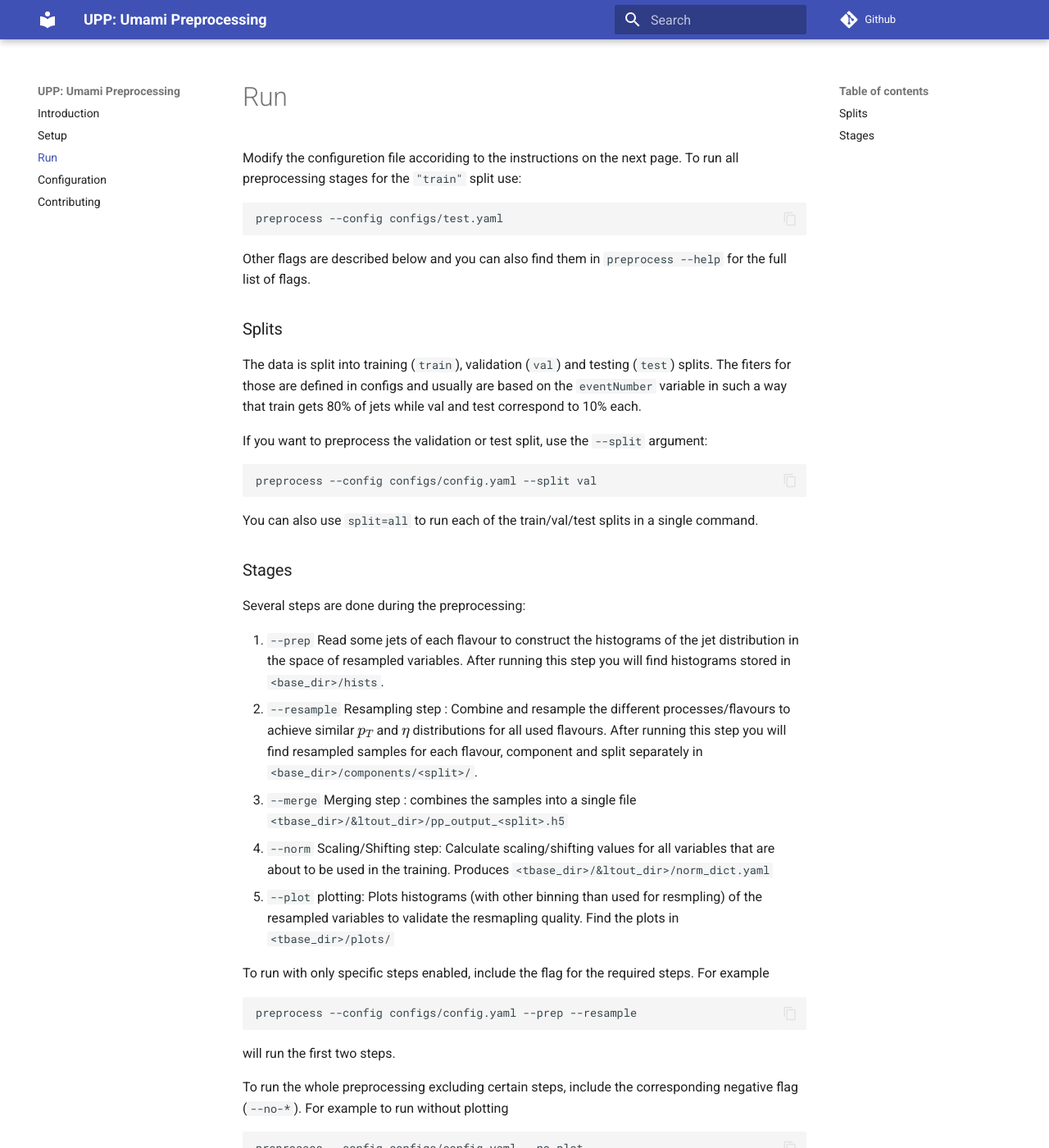
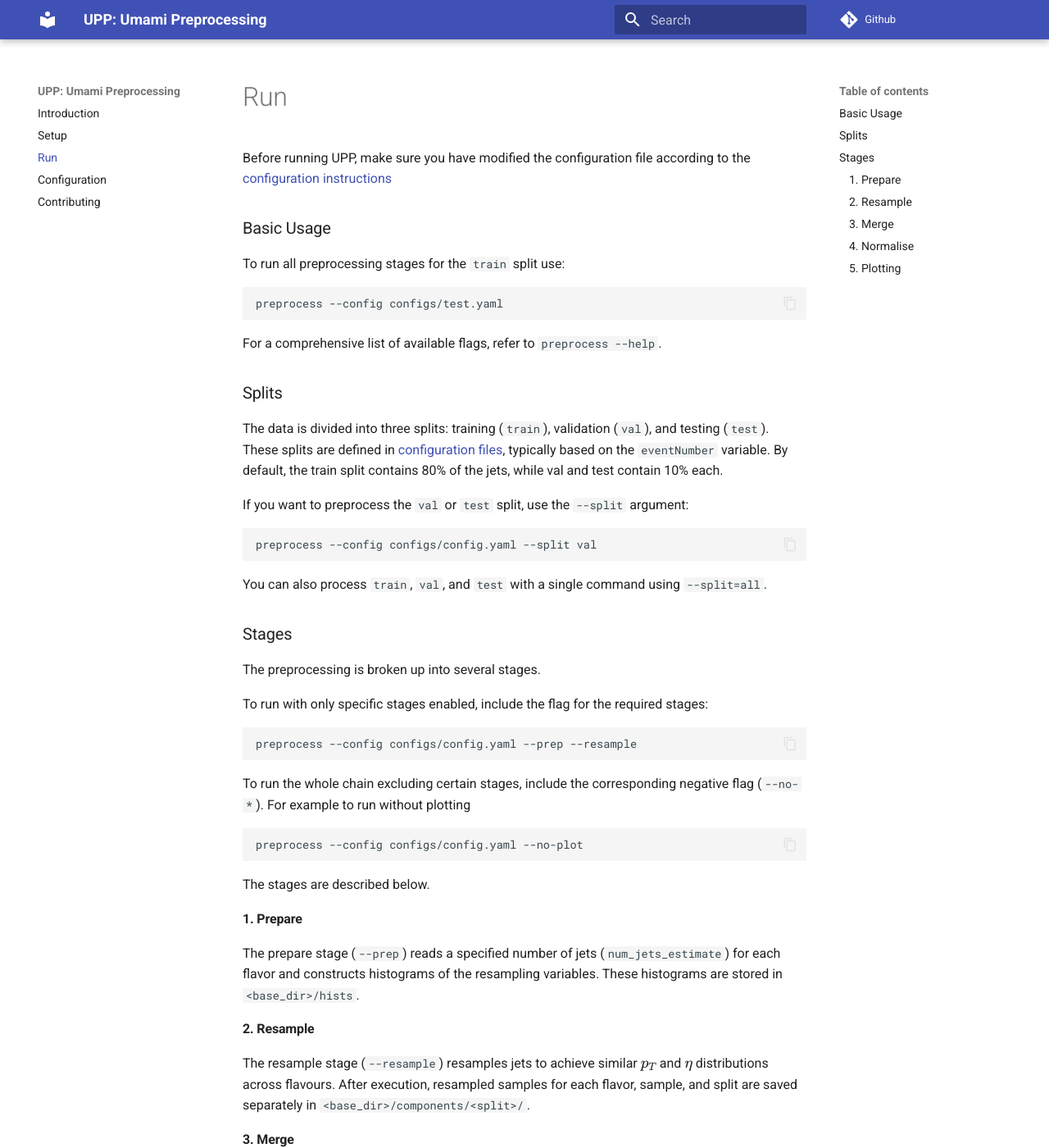
Before and after one commit to umami-hep/umami-preprocessing, an MkDocs documentation site: the page built from docs/run.md, in a window 1280 px wide and 1400 px high. Shown: the whole window at 82% size. Built offline with MkDocs 1.6.1 and Material for MkDocs 9.7.7, drawn with Linux system fonts in a browser that asks for light colours; formulas are drawn with MathJax 3; comment, search, counter and statistics services are not loaded; some of the changed text lies outside the part shown.

Commit message:
update docs

````diff
--- a/docs/run.md
+++ b/docs/run.md
@@ -1,48 +1,68 @@
 # Run
 
-Modify the configuretion file accoriding to the instructions on the next page.
-To run all preprocessing stages for the `"train"` split use:
+Before running UPP, make sure you have modified the configuration file according to the [configuration instructions](configuration.md)
+
+
+### Basic Usage
+
+To run all preprocessing stages for the `train` split use:
 
 ```bash
 preprocess --config configs/test.yaml
 ```
 
-Other flags are described below and you can also find them in `preprocess --help` for the full list of flags.
+For a comprehensive list of available flags, refer to `preprocess --help`.
 
 ### Splits
 
-The data is split into training (`train`), validation (`val`) and testing (`test`) splits. The fiters for those are defined in configs and usually are based on the `eventNumber` variable in such a way that train gets 80% of jets while val and test correspond to 10% each.
+The data is divided into three splits: training (`train`), validation (`val`), and testing (`test`).
+These splits are defined in [configuration files](configuration.md#global-cuts), typically based on the `eventNumber` variable.
+By default, the train split contains 80% of the jets, while val and test contain 10% each.
 
-If you want to preprocess the validation or test split, use the `--split` argument:
+If you want to preprocess the `val` or `test` split, use the `--split` argument:
 
 ```bash
 preprocess --config configs/config.yaml --split val
 ```
 
-You can also use `split=all` to run each of the train/val/test splits in a single command.
+You can also process `train`, `val`, and `test` with a single command using `--split=all`.
 
 ### Stages
 
-Several steps are done during the preprocessing:
+The preprocessing is broken up into several stages.
 
-1. `--prep` Read some jets of each flavour to construct the histograms of the jet distribution in the space of resampled variables. After running this step you will find histograms stored in `<base_dir>/hists`.
-2. `--resample` Resampling step : Combine and resample the different processes/flavours to achieve similar $p_T$ and $\eta$ distributions for all used flavours. After running this step you will find resampled samples for each flavour, component and split separately in `<base_dir>/components/<split>/`.
-4. `--merge` Merging step : combines the samples into a single file `<tbase_dir>/&ltout_dir>/pp_output_<split>.h5`
-3. `--norm` Scaling/Shifting step: Calculate scaling/shifting values for all variables that are about to be used in the training. Produces `<tbase_dir>/&ltout_dir>/norm_dict.yaml`
-4. `--plot` plotting: Plots histograms (with other binning than used for resmpling) of the resampled variables to validate the resmapling quality. Find the plots in `<tbase_dir>/plots/`
-
-To run with only specific steps enabled, include the flag for the required steps.
-For example
+To run with only specific stages enabled, include the flag for the required stages:
 
 ```bash
 preprocess --config configs/config.yaml --prep --resample
 ```
 
-will run the first two steps.
-
-To run the whole preprocessing excluding certain steps, include the corresponding negative flag (`--no-*`).
+To run the whole chain excluding certain stages, include the corresponding negative flag (`--no-*`).
 For example to run without plotting
 
 ```bash
 preprocess --config configs/config.yaml --no-plot
 ```
+
+The stages are described below.
+
+#### 1. Prepare
+The prepare stage (`--prep`) reads a specified number of jets (`num_jets_estimate`) for each flavor and constructs histograms of the resampling variables.
+These histograms are stored in `<base_dir>/hists`.
+
+#### 2. Resample
+The resample stage (`--resample`) resamples jets to achieve similar $p_T$ and $\eta$ distributions across flavours.
+After execution, resampled samples for each flavor, sample, and split are saved separately in `<base_dir>/components/<split>/`.
+
+#### 3. Merge
+The merge stage (`--merge`) combines the resampled samples into a single file named `<tbase_dir>/<out_dir>/pp_output_<split>.h5`.
+It also handles shuffling.
+
+#### 4. Normalise
+The normalise stage (`--norm`) calculates scaling and shifting values for all variables intended for training. The results are stored in` <tbase_dir>/<out_dir>/norm_dict.yaml`.
+
+#### 5. Plotting
+`--plot` plotting: Plots histograms (with other binning than used for resmpling) of the resampled variables to validate the resmapling quality. Find the plots in `<tbase_dir>/plots/`
+
+The plotting stage (`--plot`) produces histograms of resampled variables to verify the resampling quality.
+You can find these plots in <tbase_dir>/plots/.
````
Also changed, not shown: README.md (+3 -71 lines).
